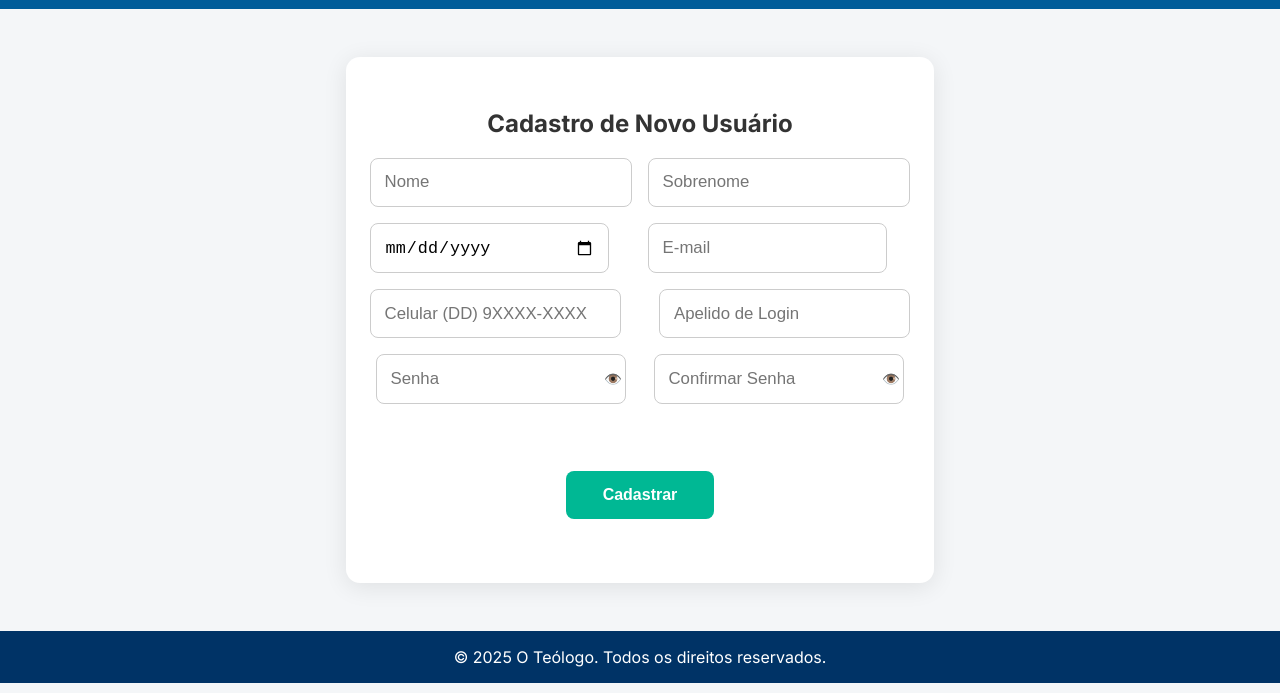
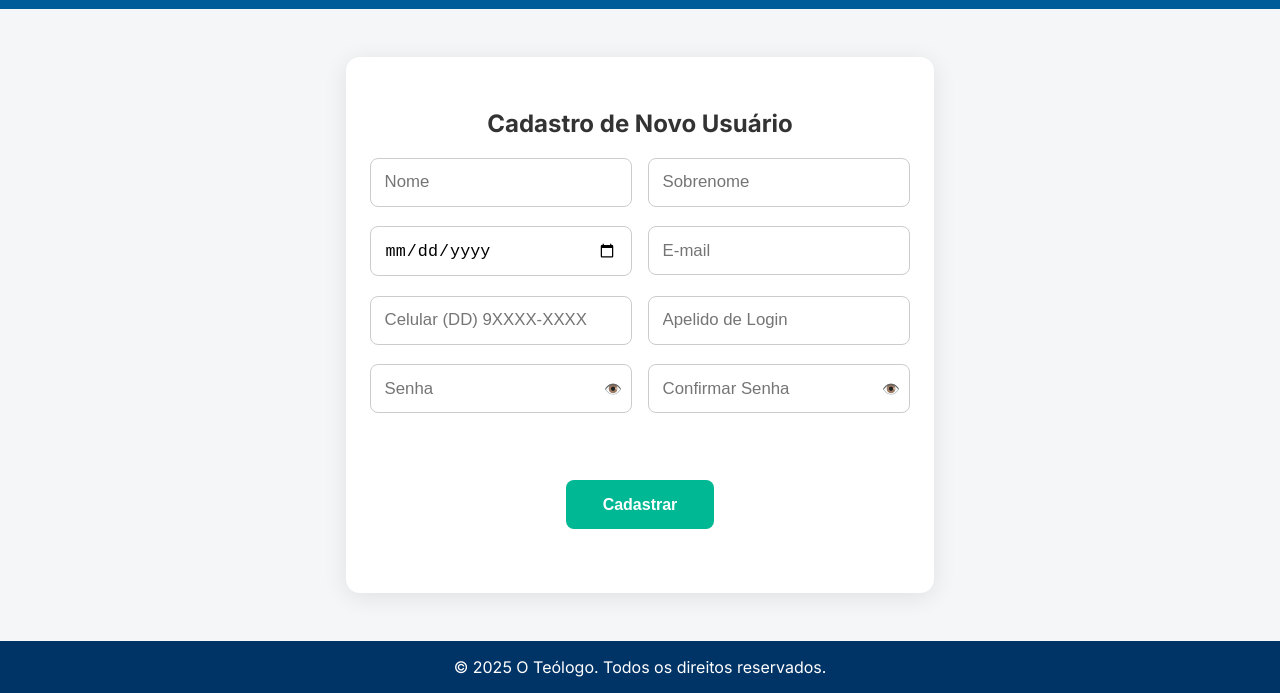
Before and after one commit to asfrazao/oteologo, a website: page public/cadastro.html in a window 1280 px wide. Shown: the part 128-821 px from the top of the page. Drawn offline with Linux system fonts and the light colour scheme.

Commit message:
Alinhamento caixa de input

```diff
--- a/public/cadastro.html
+++ b/public/cadastro.html
@@ -19,18 +19,39 @@
     .form-group {
       display: flex;
       flex-wrap: wrap;
-      gap: 1rem;
+      gap: 1rem; /* Espaçamento entre os wrappers de campo */
       margin-bottom: 2rem;
       justify-content: center;
+      align-items: flex-start; /* Alinha os itens flexíveis (wrappers) pelo topo */
     }
-    .form-group input {
-      flex: 1 1 200px;
-      min-width: 170px;
+
+    /* === NOVO: Wrapper para cada campo de formulário e sua mensagem de erro === */
+    .form-field-wrapper {
+      display: flex;
+      flex-direction: column; /* Organiza o input e o erro verticalmente */
+      /* Flexibilidade ajustada para ocupar a largura sem sobreposição.
+         "calc(50% - 0.5rem)" permite dois por linha com um gap de 1rem entre eles.
+         Para inputs gerais, podemos dar mais flexibilidade (ex: 200px de base). */
+      flex: 1 1 200px; /* Garante que cada campo se ajuste e quebre a linha se necessário */
+      min-width: 170px; /* Largura mínima para o wrapper do campo */
+      margin-bottom: 0; /* O gap do form-group já controla o espaço vertical */
+    }
+
+    /* Input dentro de qualquer wrapper de campo */
+    .form-field-wrapper input,
+    .password-container input { /* Aplica-se também a inputs dentro de password-container */
+      width: 100%; /* Input ocupa 100% da largura do seu wrapper */
       padding: 0.85rem;
       font-size: 1.05rem;
       border-radius: 8px;
       border: 1px solid #ccc;
+      box-sizing: border-box; /* Garante que padding e border não aumentem a largura */
     }
+    /* Remover flex dos inputs diretamente dentro de form-group */
+    .form-group > input { /* Se houver inputs diretos, remove a flexibilidade */
+      flex: none;
+    }
+
     .btn {
       background: #00b894;
       color: #fff;
@@ -50,11 +71,10 @@
       color: #003366;
       font-weight: bold;
     }
-    /* Novos estilos para o campo de senha com olhinho */
+    /* Estilos para o campo de senha com olhinho */
     .password-container {
       position: relative;
-      flex: 1 1 200px; /* Mantém a flexibilidade individual */
-      min-width: 170px;
+      width: 100%; /* Ocupa 100% da largura do seu pai (.form-field-wrapper ou .password-field-with-error) */
     }
     .password-toggle {
       position: absolute;
@@ -64,51 +84,37 @@
       cursor: pointer;
       color: #888;
       font-size: 0.9em;
-      user-select: none; /* Evita seleção de texto */
+      user-select: none;
     }
     .error-message {
       color: #ff0000;
       font-size: 0.85rem;
-      margin-top: -0.8rem;
-      margin-bottom: 0.5rem;
+      margin-top: 0.2rem; /* Espaço entre o input e a mensagem de erro */
+      margin-bottom: 0; /* Ajuste para o espaçamento ser controlado pelo gap do flexbox pai */
       text-align: left;
-      /* Ajustado para não forçar 100% de largura fora do .password-pair */
-      /* width: 100%; */
-      padding-left: 0.5em;
+      align-self: flex-start; /* Alinha a mensagem de erro à esquerda dentro do flex-direction: column */
     }
 
-    /* === NOVOS ESTILOS PARA ALINHAR SENHAS LADO A LADO === */
-    .password-pair-wrapper { /* Novo wrapper para as senhas e seus erros, para que fiquem lado a lado */
+    /* === ESTILOS PARA ALINHAR SENHAS LADO A LADO === */
+    /* Este wrapper agora é um item flexível dentro do .form-group */
+    .password-pair-wrapper {
       display: flex;
-      flex-wrap: wrap; /* Permite quebrar em telas pequenas */
-      gap: 1rem; /* Espaçamento entre os campos de senha */
-      flex: 1 1 100%; /* Ocupa a largura total disponível no form-group */
+      flex-wrap: wrap;
+      gap: 1rem; /* Espaçamento entre os dois campos de senha */
+      flex: 1 1 100%; /* Ocupa a largura total para que os dois campos de senha se dividam */
       justify-content: center;
+      margin-bottom: 1rem; /* Espaçamento abaixo do grupo de senhas */
     }
 
-    .password-pair-wrapper .password-container {
-      flex: 1 1 calc(50% - 0.5rem); /* Ajusta para ocupar ~metade do espaço com gap */
-      min-width: 140px; /* Reduz um pouco o min-width para caber em telas menores */
-    }
-
-    /* Estilo para que cada mensagem de erro de senha fique abaixo do seu campo respectivo */
+    /* Cada um dos campos de senha com seu erro dentro do password-pair-wrapper */
     .password-pair-wrapper .password-field-with-error {
       display: flex;
       flex-direction: column;
-      flex: 1 1 calc(50% - 0.5rem); /* Ocupa ~metade do wrapper */
-      min-width: 140px; /* Garante que o campo + erro tenha uma largura mínima */
+      flex: 1 1 calc(50% - 0.5rem); /* Ocupa ~metade do wrapper com gap */
+      min-width: 140px;
+      margin-bottom: 0; /* Remove margem inferior para evitar espaçamento duplicado */
     }
-    .password-pair-wrapper .password-field-with-error .error-message {
-      margin-top: 0.2rem; /* Ajusta a margem para ficar abaixo do campo */
-      margin-bottom: 1rem; /* Espaçamento antes do próximo item */
-      width: auto; /* Deixa a largura automática para o flexbox */
-      align-self: flex-start; /* Alinha a mensagem de erro à esquerda */
-    }
-    /* Estilo para ajustar a margem inferior dos containers quando estão dentro do novo wrapper,
-       para que o espaço de 1rem do .form-group não seja adicionado duplamente */
-    .form-group > .password-pair-wrapper {
-      margin-bottom: 0; /* Remove a margem inferior duplicada do form-group */
-    }
+    /* Nao precisa de input-specific width se o parent já é flex-direction: column e input tem width: 100% */
   </style>
 </head>
 <body>
@@ -127,18 +133,33 @@
   <h2>Cadastro de Novo Usuário</h2>
   <form id="form-cadastro">
     <div class="form-group">
+      <div class="form-field-wrapper">
         <input type="text" id="cadastro-nome" placeholder="Nome" required />
+        <div class="error-message" id="error-nome"></div>
+      </div>
+      <div class="form-field-wrapper">
         <input type="text" id="cadastro-sobrenome" placeholder="Sobrenome" required />
+        <div class="error-message" id="error-sobrenome"></div>
+      </div>
+      <div class="form-field-wrapper">
         <input type="date" id="cadastro-nascimento" placeholder="Data de Nascimento" required />
         <div class="error-message" id="error-nascimento"></div>
+      </div>
 
+      <div class="form-field-wrapper">
         <input type="email" id="cadastro-email" placeholder="E-mail" required />
         <div class="error-message" id="error-email"></div>
+      </div>
 
+      <div class="form-field-wrapper">
         <input type="tel" id="cadastro-celular" placeholder="Celular (DD) 9XXXX-XXXX" pattern="^\([1-9]{2}\) 9[0-9]{4}-[0-9]{4}$" maxlength="15" required />
         <div class="error-message" id="error-celular"></div>
+      </div>
 
+      <div class="form-field-wrapper">
         <input type="text" id="cadastro-apelido" placeholder="Apelido de Login" required />
+        <div class="error-message" id="error-apelido"></div>
+      </div>
 
       <div class="password-pair-wrapper">
         <div class="password-field-with-error">
@@ -173,7 +194,6 @@
     const errorElement = document.getElementById(`error-${elementId}`);
     if (errorElement) {
       errorElement.textContent = message;
-      // Adicionar um pouco de feedback visual, se quiser
       const inputElement = document.getElementById(elementId);
       if (inputElement) inputElement.style.borderColor = '#ff0000';
     }
@@ -271,6 +291,9 @@
     clearError('celular');
     clearError('senha');
     clearError('confirmar-senha');
+    clearError('nome');
+    clearError('sobrenome');
+    clearError('apelido');
 
     const nome = document.getElementById('cadastro-nome').value.trim();
     const sobrenome = document.getElementById('cadastro-sobrenome').value.trim();
```
Lines whose indentation alone changed are shown as unchanged.
